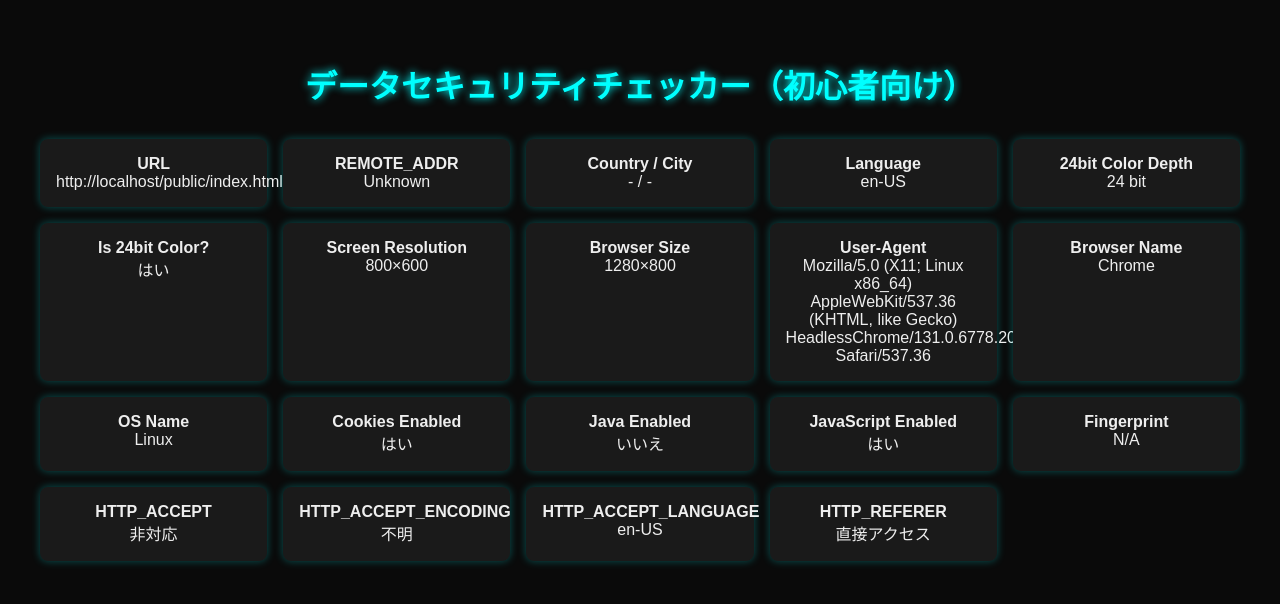
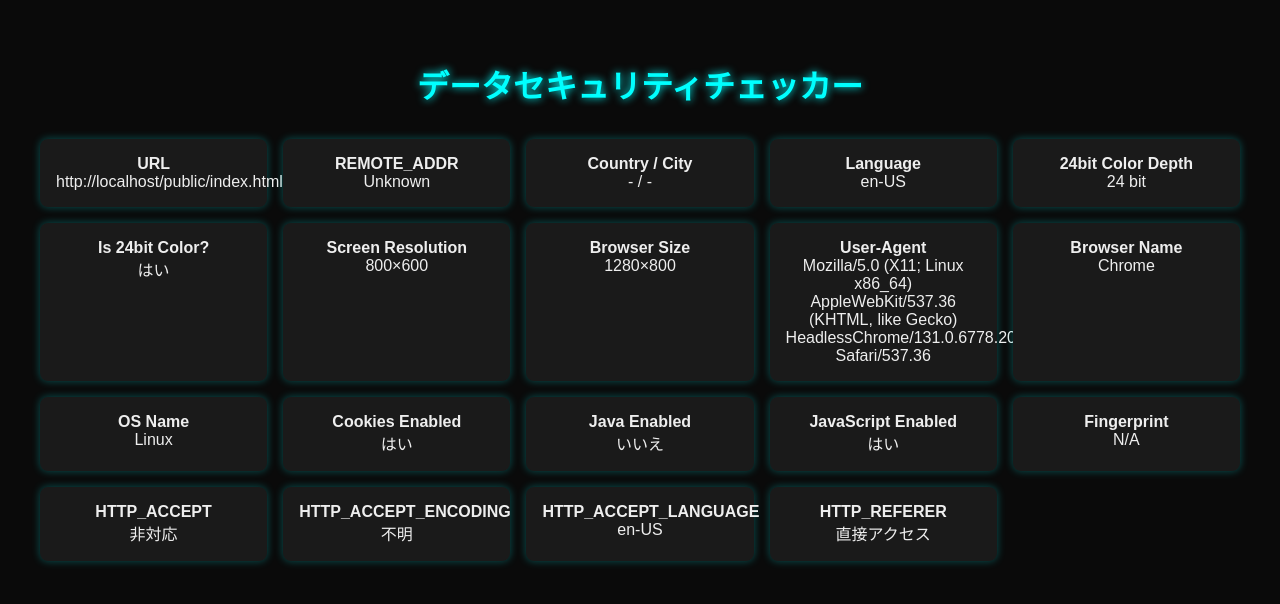
Before and after one commit to MCJAPAN/dataSecurityChecker, a website: page public/index.html in a window 1280 px wide. Drawn offline with Linux system fonts and the light colour scheme; no server answers.

Commit message:
Update index.html

```diff
--- a/public/index.html
+++ b/public/index.html
@@ -1,7 +1,7 @@
 <!DOCTYPE html>
 <html lang="ja"><head>
   <meta charset="UTF-8"><meta name="viewport" content="width=device-width,initial-scale=1">
-  <title>データセキュリティチェッカー（初心者向け詳解付き）</title>
+  <title>データセキュリティチェッカー</title>
   <style>
     body{background:#0a0a0a;color:#eee;font-family:sans-serif;text-align:center;padding:2rem;}
     .grid{display:grid;gap:1rem;grid-template-columns:repeat(auto-fit,minmax(220px,1fr));margin-top:2rem;}
@@ -13,7 +13,7 @@
     h1{color:#0ff;text-shadow:0 0 8px #0ff;}
   </style>
 </head><body>
-<h1>データセキュリティチェッカー（初心者向け）</h1>
+<h1>データセキュリティチェッカー</h1>
 <div id="grid" class="grid"></div>
 <div id="modal"><div class="box">
   <h3 id="modal-title"></h3><p id="modal-text"></p>
```
